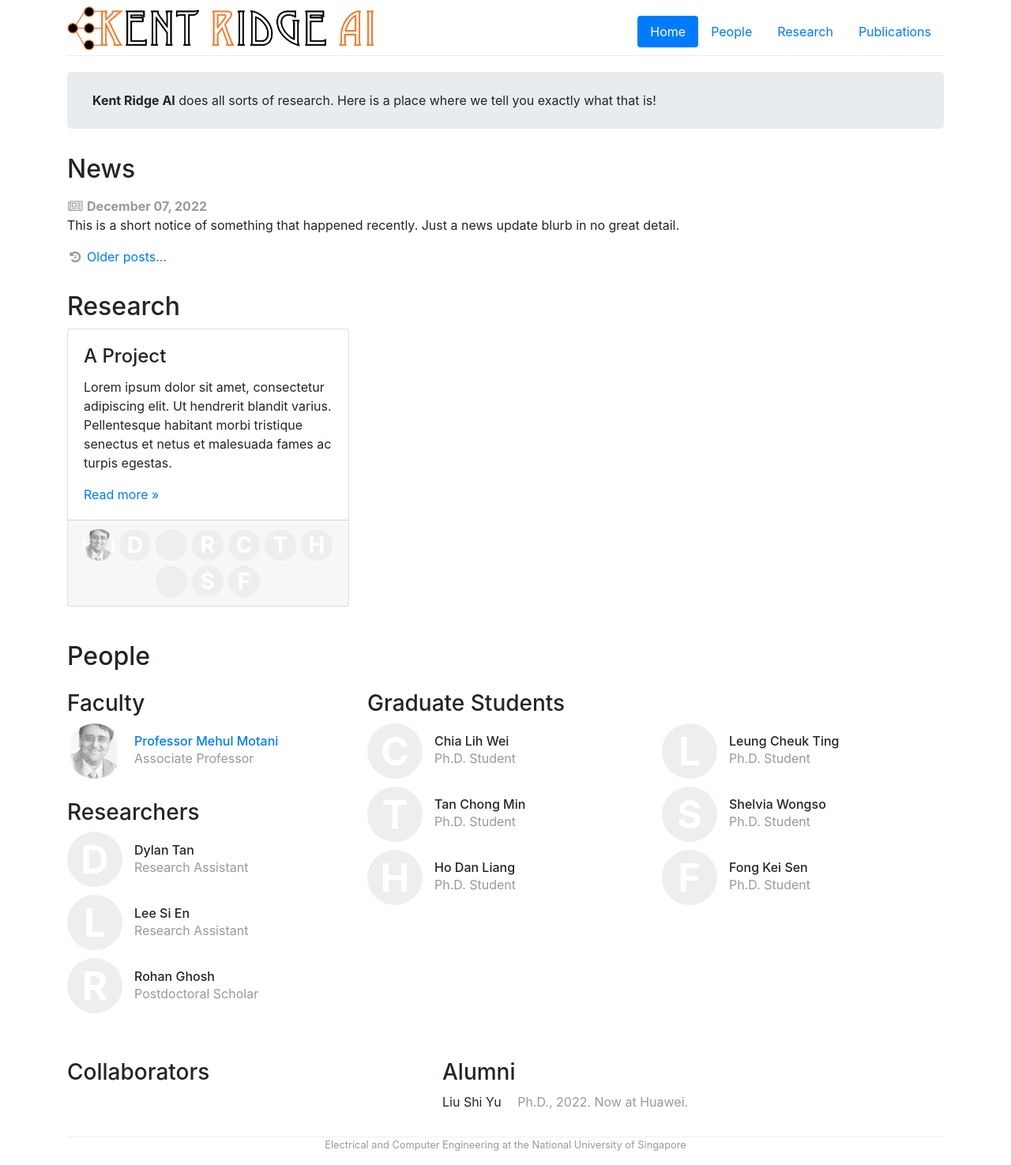
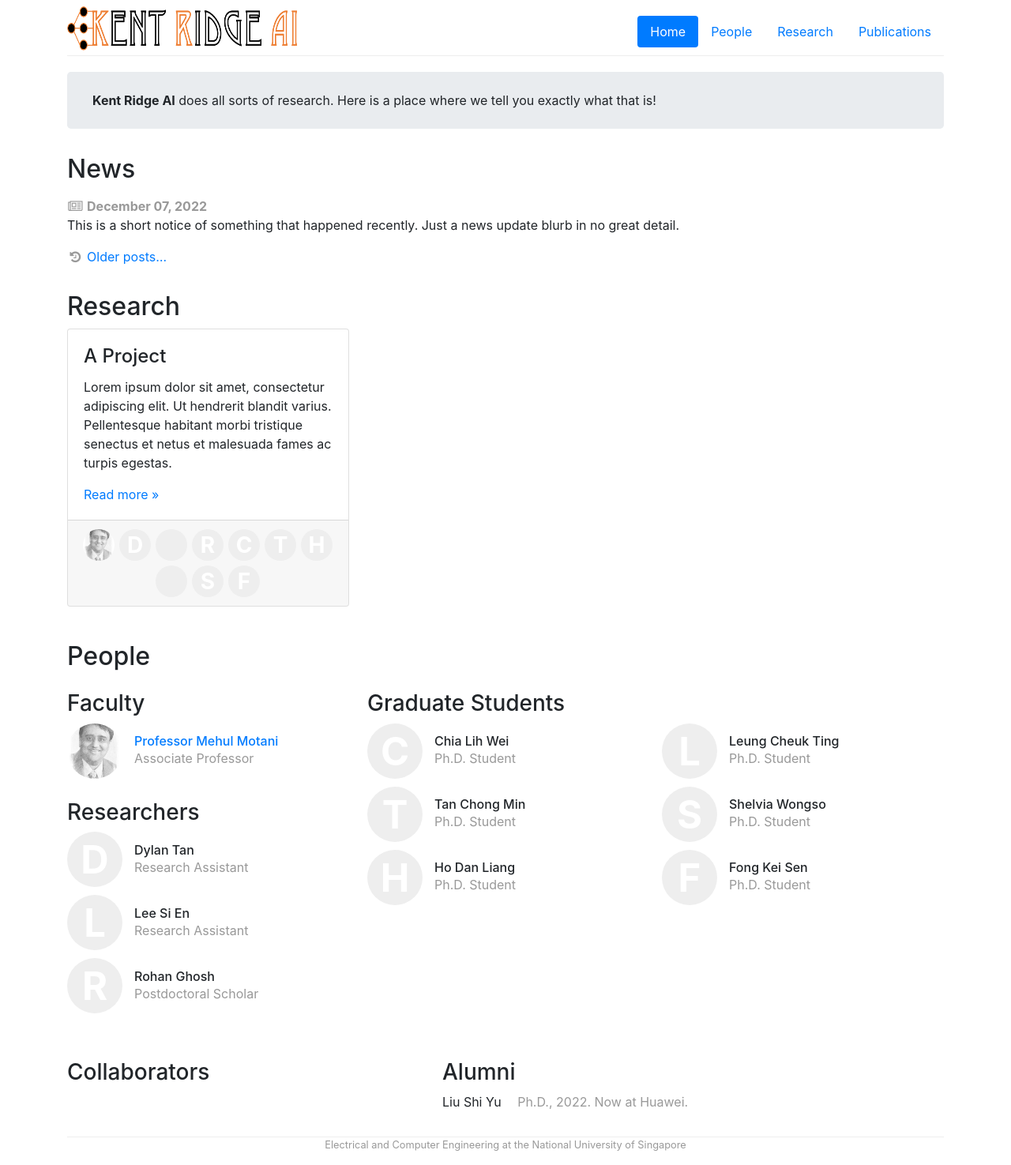
Before and after one commit to kentridgeai/kentridgeai.github.io, a Jekyll site: the page built from index.html, in a window 1280 px wide. Shown: the whole page at 79% size. Built offline with Jekyll 4.4.1, drawn with Linux system fonts in a browser that asks for light colours.

Commit message:
Update group.scss

```diff
--- a/css/group.scss
+++ b/css/group.scss
@@ -53,10 +53,10 @@ a > .fa {
 
 /* Group logo */
 #logo {
-    width: 400px;
+    width: 300px;
     height: 60px;
     margin-top: -15px;
-    margin-bottom: -10px;
+    margin-bottom: -5px;
 }
 
 /* Front page news. */
```
